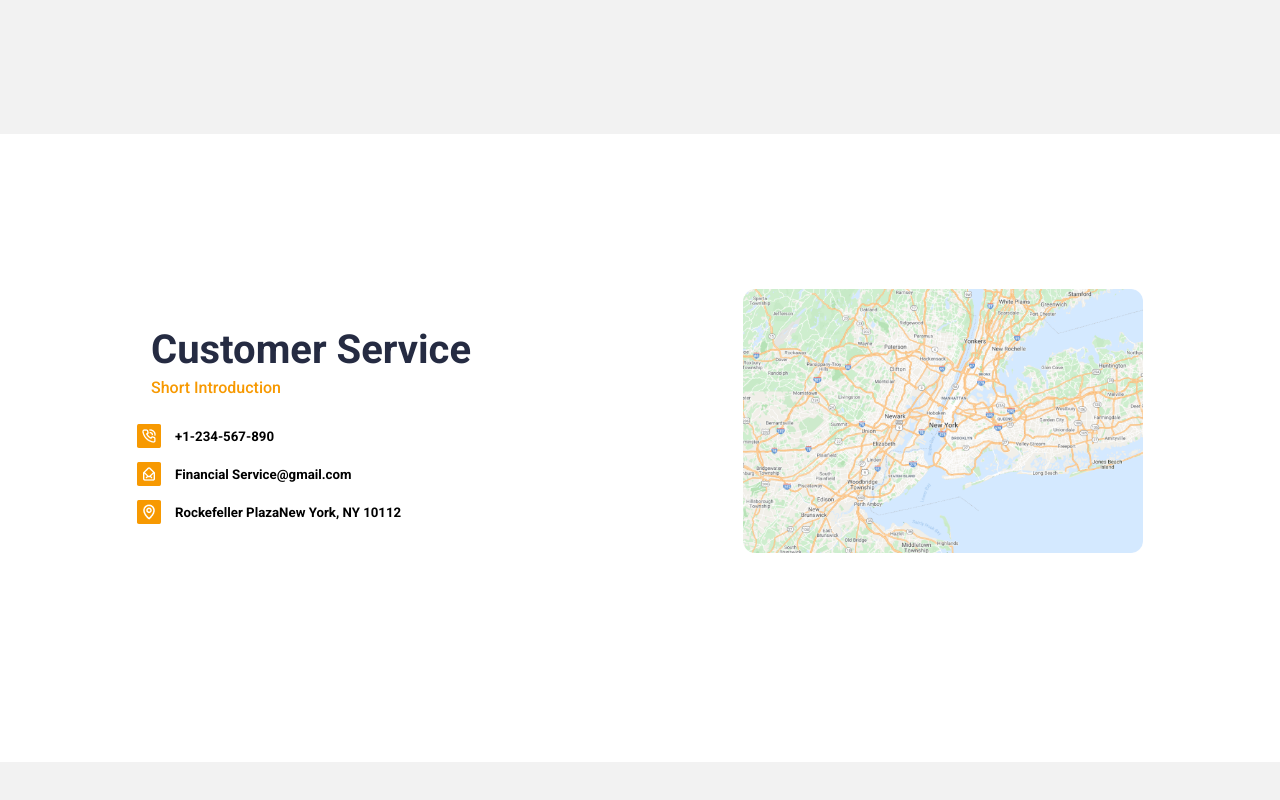
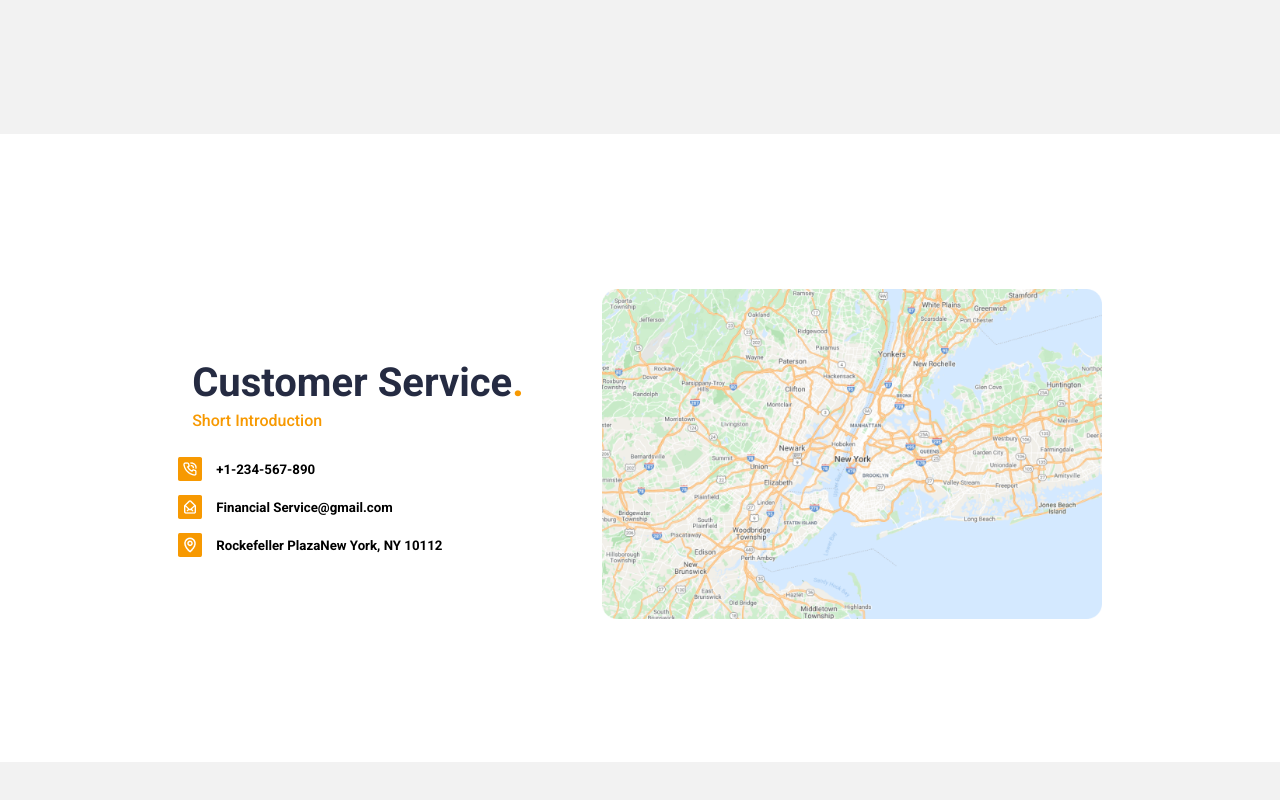
Before and after one commit to rahulsreekumar81/NextJs-Website-CSS, a Next.js app: page / in a window 1280 px wide. Shown: the part 2557-3357 px from the top of the page. Built offline with nearby package versions, Linux system fonts and the light colour scheme.

Commit message:
💄 : Image and minor changes

```diff
--- a/Components/CustomerServiceSection/CustomerServiceSection.js
+++ b/Components/CustomerServiceSection/CustomerServiceSection.js
@@ -5,7 +5,9 @@ const CustomerServiceSection = () => {
       <div className={styles.flexContainer}>
         <div className={styles.flexChild1}>
           <div className={styles.headingContainer}>
-            <h2 className={styles.primaryHeading}>Customer Service</h2>
+            <h2 className={styles.primaryHeading}>
+              Customer Service<span className={styles.fullStop}>.</span>
+            </h2>
             <h4 className={styles.secondaryHeading}>Short Introduction</h4>
           </div>
           <div className={styles.listContainer}>
--- a/styles/CustomerService.module.css
+++ b/styles/CustomerService.module.css
@@ -7,8 +7,8 @@
 .flexContainer {
   display: flex;
   align-items: center;
-  justify-content: space-around;
-  gap: 1rem;
+  justify-content: center;
+  gap: 4rem;
 }
 .flexChild1 {
   display: flex;
@@ -21,7 +21,6 @@
   flex: none;
   justify-content: center;
   margin-top: 3rem;
-  align-items: flex-end;
 }
 .headingContainer {
   padding: 0 0.875rem;
@@ -43,7 +42,7 @@
 }
 .image {
   width: 100%;
-  max-width: 400px;
+  max-width: 500px;
   height: auto;
   margin-top: 6.7rem;
 }
@@ -76,3 +75,7 @@
     margin-top: -4.5rem;
   }
 }
+
+.fullStop {
+  color: var(--fc-primary-color);
+}
```
